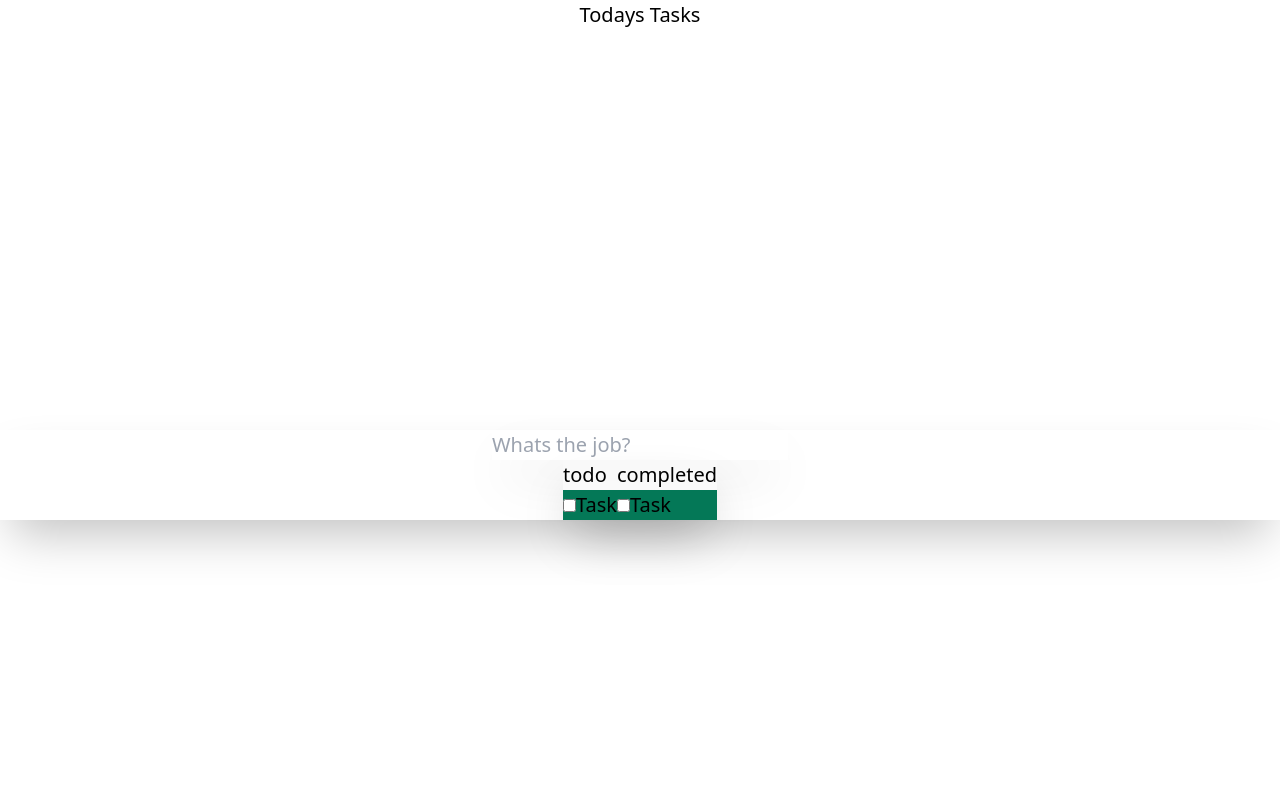
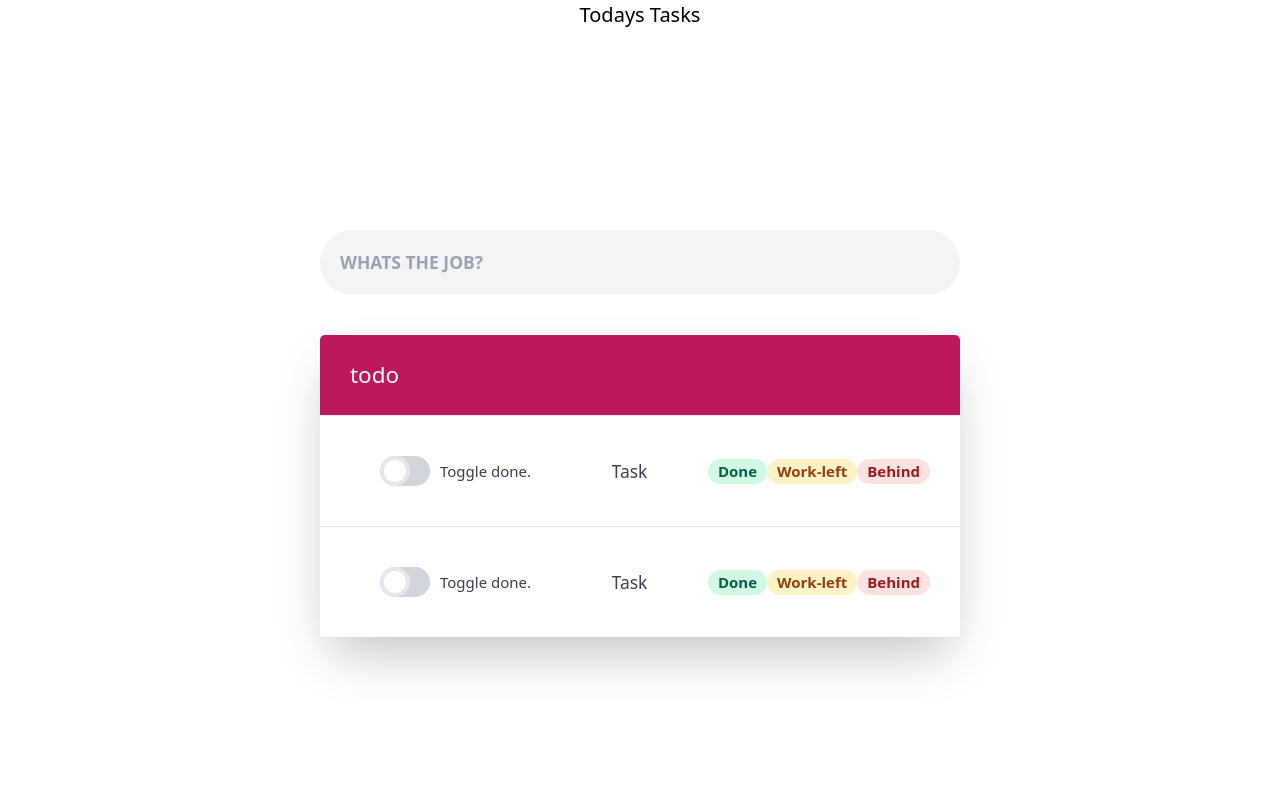
Before and after one commit to koodilauri/my-todo-app, a Next.js app: page / in a window 1280 px wide. Shown: the top 800 px of the page. Built offline with nearby package versions, Linux system fonts and the light colour scheme.

Commit message:
style: edit css and layout for todo list

```diff
--- a/src/components/TaskCard.tsx
+++ b/src/components/TaskCard.tsx
@@ -1,12 +1,24 @@
 import styled from 'styled-components';
+import { ToggleSwitch } from './ToggleSwitch';
 
-const Container = styled.div``;
+const Container = styled.li``;
 
 function TaskCardEl() {
   return (
-    <Container className="bg-green-700">
-      <input type="checkbox" />
-      Task
+    <Container className="block hover:bg-gray-50 px-4 py-4 sm:px-6 flex items-center justify-between">
+      <ToggleSwitch />
+      <p className="text-sm font-thin text-gray-700 truncate">Task</p>
+      <div className="ml-2 flex-shrink-0 flex">
+        <p className="px-2 inline-flex text-xs leading-5 font-semibold rounded-full bg-green-100 text-green-800">
+          Done
+        </p>
+        <p className="px-2 inline-flex text-xs leading-5 font-semibold rounded-full bg-yellow-100 text-yellow-800">
+          Work-left
+        </p>
+        <p className="px-2 inline-flex text-xs leading-5 font-semibold rounded-full bg-red-100 text-red-800">
+          Behind
+        </p>
+      </div>
     </Container>
   );
 }
--- a/src/components/TaskList.tsx
+++ b/src/components/TaskList.tsx
@@ -10,12 +10,17 @@ interface IProps {
 const Container = styled.div``;
 
 function TaskListEl(props: IProps) {
-  const { listType, show } = props;
+  const { listType } = props;
 
   return (
-    <Container className={show ? `block` : `hidden`}>
-      <h2>{listType}</h2>
-      <TaskCard />
+    <Container className="block w-full">
+      <h2 className="bg-pink-700 px-4 py-5 border-b rounded-t sm:px-6 text-lg leading-6 font-medium text-white">
+        {listType}
+      </h2>
+      <ul className="divide-y divide-gray-200">
+        <TaskCard />
+        <TaskCard />
+      </ul>
     </Container>
   );
 }
--- /dev/null
+++ b/src/components/ToggleSwitch.tsx
@@ -0,0 +1,32 @@
+import styled from 'styled-components';
+
+const Container = styled.li`
+  input:checked {
+    @apply: right-0 border-green-400;
+    right: 0;
+    border-color: #68d391;
+  }
+  input:checked + span {
+    @apply: bg-green-400;
+    background-color: #68d391;
+  }
+`;
+
+const ToggleCheckbox = styled.input``;
+
+function ToggleSwitchEl() {
+  return (
+    <Container className="block hover:bg-gray-50 px-4 py-4 sm:px-6 flex items-center justify-between">
+      <div className="relative inline-block w-10 mr-2 align-middle select-none transition duration-200 ease-in">
+        <ToggleCheckbox
+          type="checkbox"
+          className="toggle-checkbox absolute block w-6 h-6 rounded-full bg-white border-4 appearance-none cursor-pointer"
+        />
+        <span className="toggle-label block overflow-hidden h-6 rounded-full bg-gray-300 cursor-pointer" />
+      </div>
+      <span className="text-xs text-gray-700">Toggle done.</span>
+    </Container>
+  );
+}
+
+export const ToggleSwitch = ToggleSwitchEl;
--- a/src/pages/index.tsx
+++ b/src/pages/index.tsx
@@ -10,15 +10,18 @@ const Wrapper = styled.div``;
 export default function Home() {
   return (
     <Layout>
-      <Header className="flex flex-col items-center mb-80 space-y-8">
+      <Header className="flex flex-col items-center mb-40 space-y-8">
         Todays Tasks
       </Header>
-      <Container className="flex flex-col items-center shadow-2xl">
-        <input className="shadow-2xl" placeholder="Whats the job?" />
-        <Wrapper className="flex flex-row items-center shadow-2xl">
-          <TaskList listType="saved" show={false} />
+      <Container className="flex flex-col items-center w-1/2 m-auto space-y-8">
+        <input
+          className="font-bold uppercase rounded-full w-full py-4 pl-4 text-gray-700 bg-gray-100 focus:outline-none focus:shadow-inner lg:text-sm text-xs"
+          placeholder="Whats the job?"
+        />
+        <Wrapper className="flex flex-row items-center shadow-2xl space-x-5 w-full">
+          {/* <TaskList listType="saved" show={false} /> */}
           <TaskList listType="todo" show />
-          <TaskList listType="completed" show />
+          {/* <TaskList listType="completed" show /> */}
         </Wrapper>
       </Container>
     </Layout>
```
